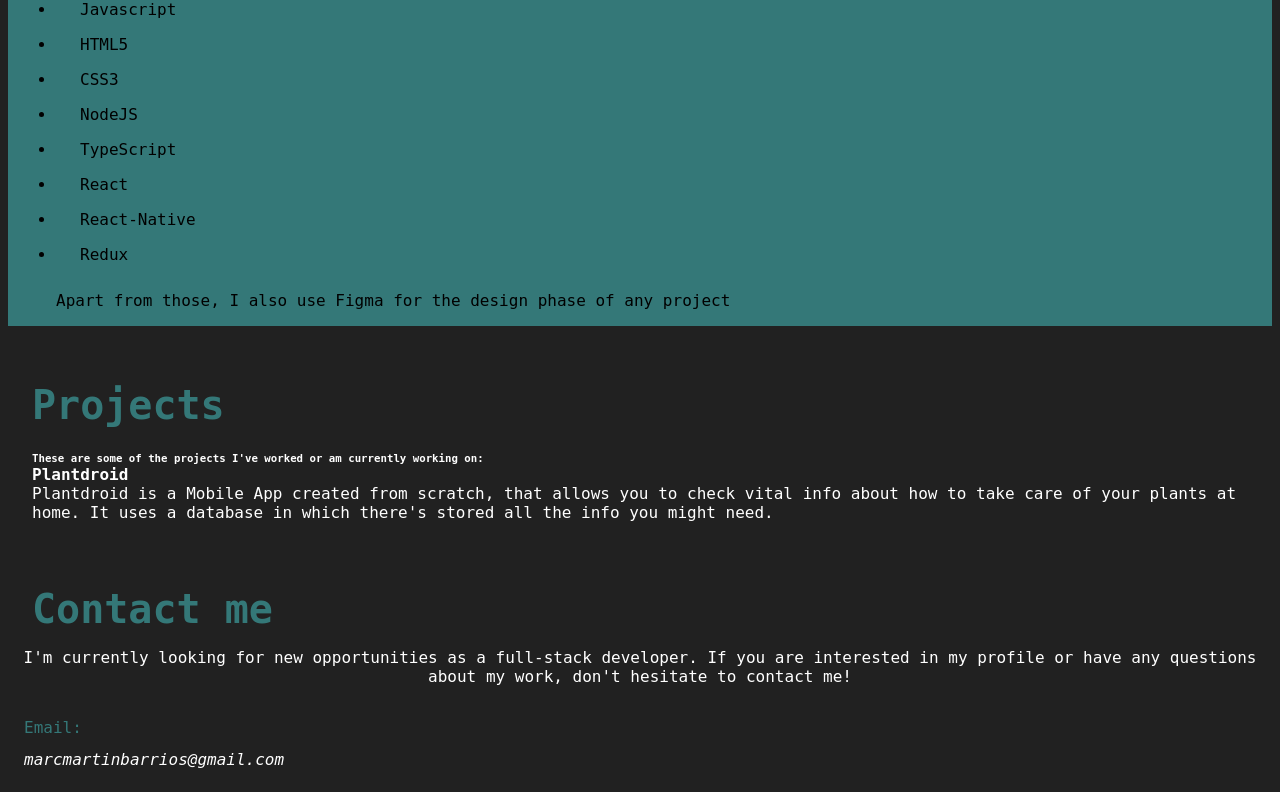
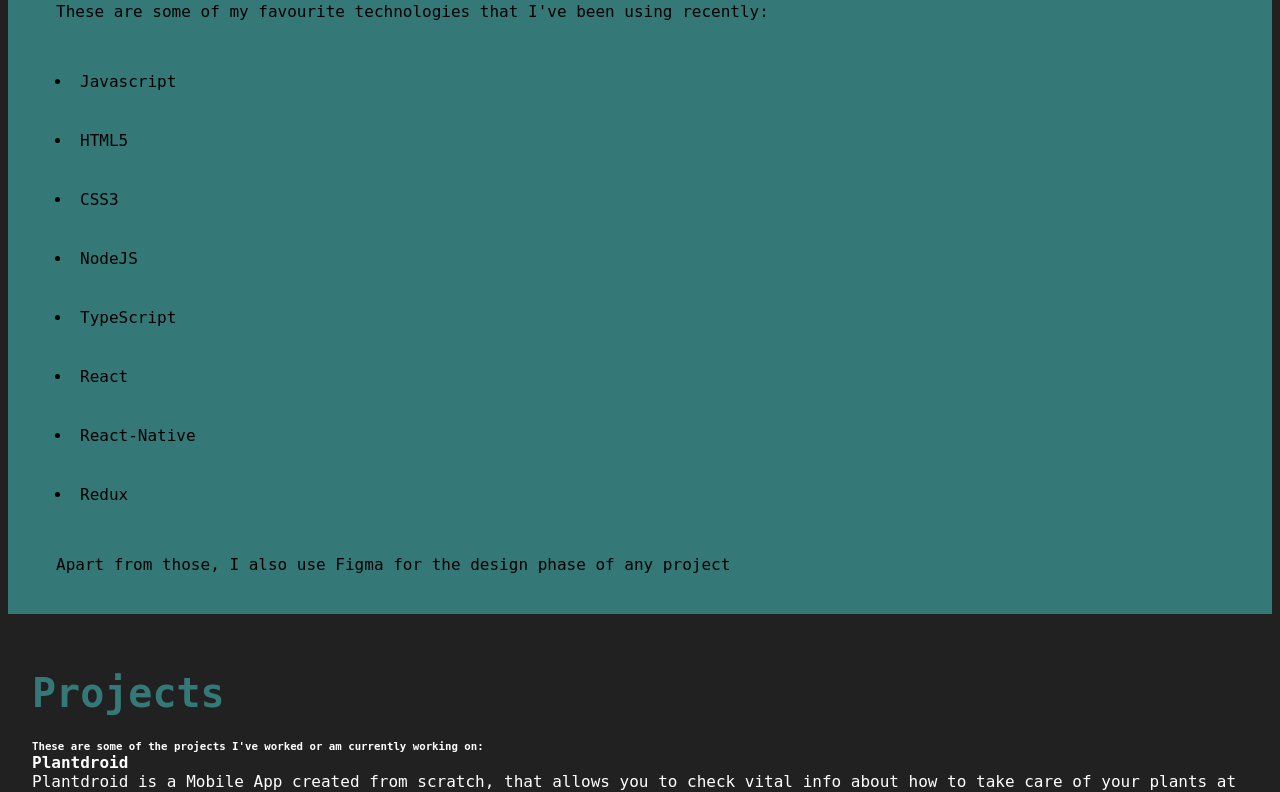
Before and after one commit to MarcMB89/portfolio, a React (Create React App) app: page / in a window 1280 px wide. Shown: the part 740-1532 px from the top of the page. Built offline with nearby package versions, Linux system fonts and the light colour scheme; a web font is replaced by a local one.

Commit message:
Hide Scroll Back Button for mobile

```diff
--- a/src/components/About/aboutStyle.css
+++ b/src/components/About/aboutStyle.css
@@ -12,7 +12,7 @@
 
 .about__title {
   font-size: 2.5rem;
-  padding: .5rem 1.5rem;
+  padding: 1rem 1.5rem .5rem 1.5rem;
   margin: 1.5rem 0 .5rem 0;
   color: black;
 }
@@ -21,8 +21,9 @@
 .about__description-article p,
 a,
 li {
-  align-items: center;
-  justify-content: center;
-  padding: .5rem 1.5rem;
   color: black;
+  font-size: 1rem;
+  text-align: left;
+  margin: 1.5rem 1rem;
+  padding: .5rem;
 }
--- a/src/components/Contact/contactStyle.css
+++ b/src/components/Contact/contactStyle.css
@@ -30,20 +30,17 @@
 
 .contact__section-description {
   font-size: 1rem;
-    display: flex;
-    align-items: center;
-    flex-direction: column;
-    justify-content: center;
-    text-align: center;
+  text-align: left;
+  margin: 1.5rem 1rem;
+  padding: .5rem;
 }
 
 .contact__section-description p,
 .contact__section-description address{
-    width: 100%;
-    margin: 2rem 0 0 0;
-    padding: 0 0 0 1rem;
-    justify-content: left;
+  font-size: 1rem;
   text-align: left;
+  margin: 1.5rem 1rem;
+  padding: .5rem;
 }
 
 .contact__section-description p {
--- a/src/components/ScrollBackToTop/scrollBackStyle.css
+++ b/src/components/ScrollBackToTop/scrollBackStyle.css
@@ -6,3 +6,9 @@
     z-index: 99;
     cursor: pointer;
 }
+
+@media (min-width: 1px) and (max-width: 768px) {
+    .arrow-wrapper {
+        display: none;
+    }
+}
```
Lines whose indentation alone changed are shown as unchanged.
